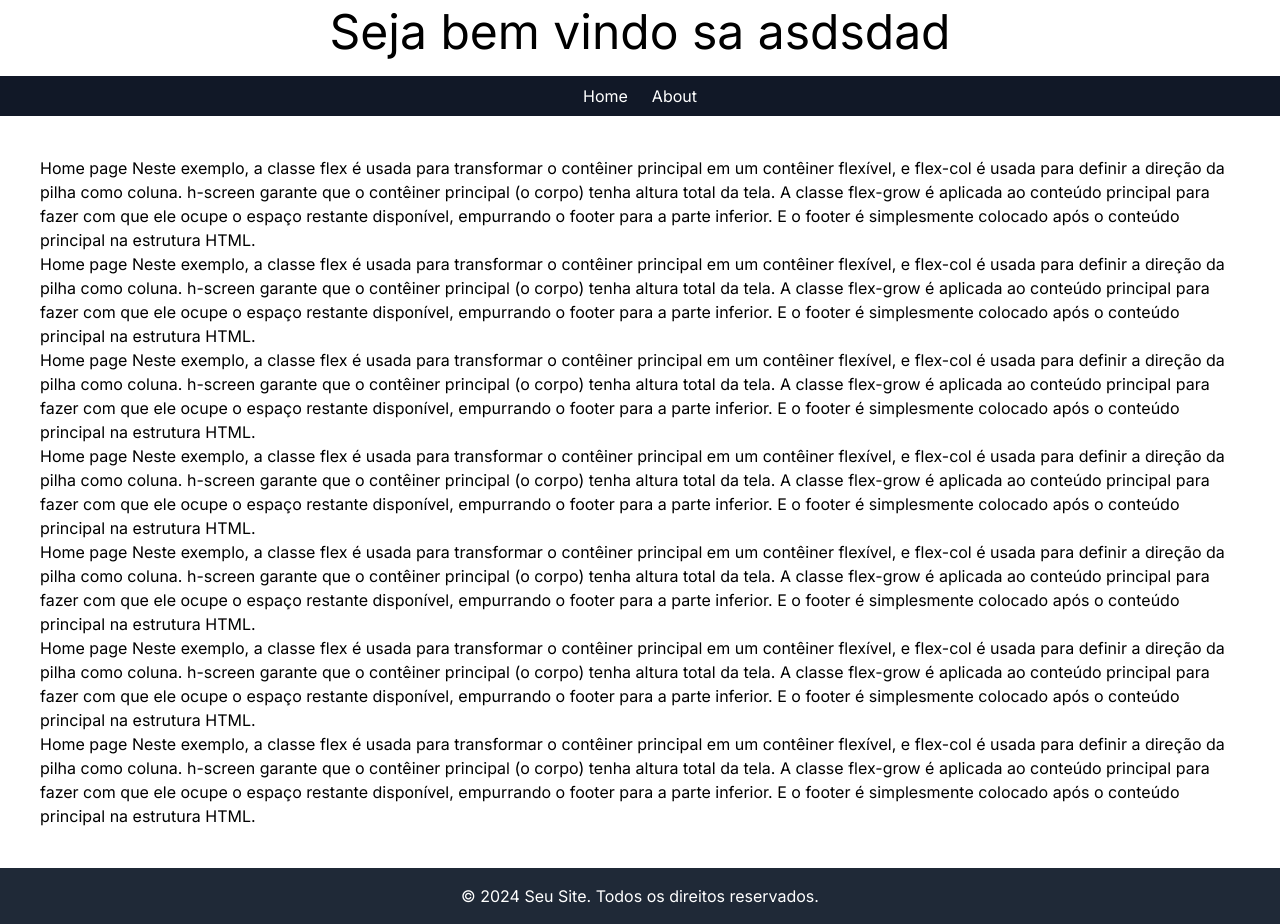
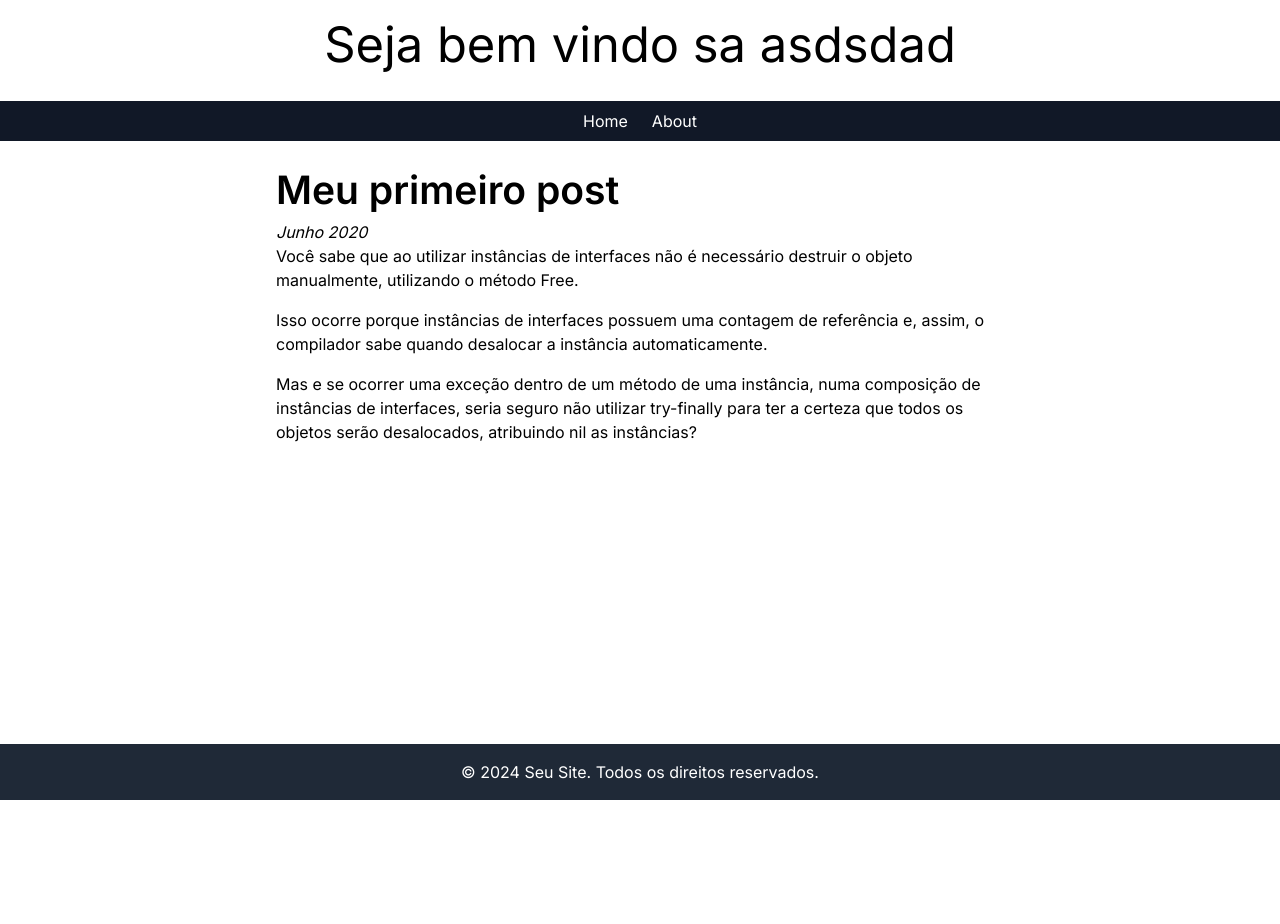
Before and after one commit to ismaelspaniol/my-blog, a Next.js app: page / in a window 1280 px wide. After the commit the page ends 800 px from the top, so only its background shows below. Built offline with nearby package versions, Linux system fonts and the light colour scheme.

Commit message:
card as article

```diff
--- /dev/null
+++ b/src/app/articles/first-smart-contract/page.tsx
@@ -0,0 +1,20 @@
+import Image from "next/image";
+
+export default function FistSmartContract() {
+    return (
+        <main>
+            <div className=" p-5 rounded ">
+                <p className=" text-4xl font-semibold">Meu primerio post</p>
+
+                <p className="italic">Sub titul</p>
+                <div id="content">
+                    <p className="text-left pb-4">
+                        Você sabe que ao utilizar instâncias de interfaces não é
+                        necessário destruir o objeto manualmente, utilizando o
+                        método Free.
+                    </p>
+                </div>
+            </div>
+        </main>
+    );
+}
--- a/src/app/globals.css
+++ b/src/app/globals.css
@@ -6,8 +6,8 @@
 @media (prefers-color-scheme: dark) {
   :root {
     --foreground-rgb: 255, 255, 255;
-    --background-start-rgb: 0, 0, 0;
-    --background-end-rgb: 0, 0, 0;
+    --background-start-rgb: 30, 30, 30;
+    --background-end-rgb: 30, 30, 30;
   }
 }
 
--- a/src/app/layout.tsx
+++ b/src/app/layout.tsx
@@ -26,7 +26,9 @@ export default function RootLayout({
                     <nav>
                         <Navbar></Navbar>
                     </nav>
-                    <div className="flex-grow p-10">{children}</div>
+                    <div className="flex-grow mx-auto max-w-screen-md">
+                        {children}
+                    </div>
 
                     <footer className="bg-gray-800 text-white text-center py-4">
                         <p>
--- a/src/app/page.tsx
+++ b/src/app/page.tsx
@@ -1,83 +1,34 @@
+import { ArticleCard } from "@/components/articleCard";
+import Link from "next/link";
+
 export default function Home() {
+    const articlesCard = [
+        {
+            id: 1,
+            title: "Meu primeiro post",
+            date: "Junho 2020",
+            url: "/articles/first-smart-contract",
+            content: [
+                "Você sabe que ao utilizar instâncias de interfaces não é necessário destruir o objeto manualmente, utilizando o método Free.",
+                "Isso ocorre porque instâncias de interfaces possuem uma contagem de referência e, assim, o compilador sabe quando desalocar a instância automaticamente.",
+                "Mas e se ocorrer uma exceção dentro de um método de uma instância, numa composição de instâncias de interfaces, seria seguro não utilizar try-finally para ter a certeza que todos os objetos serão desalocados, atribuindo nil as instâncias?",
+            ],
+        },
+        // Outros posts...
+    ];
+
     return (
         <main>
-            <h5>
-                Home page Neste exemplo, a classe flex é usada para transformar
-                o contêiner principal em um contêiner flexível, e flex-col é
-                usada para definir a direção da pilha como coluna. h-screen
-                garante que o contêiner principal (o corpo) tenha altura total
-                da tela. A classe flex-grow é aplicada ao conteúdo principal
-                para fazer com que ele ocupe o espaço restante disponível,
-                empurrando o footer para a parte inferior. E o footer é
-                simplesmente colocado após o conteúdo principal na estrutura
-                HTML.
-            </h5>
-            <h5>
-                Home page Neste exemplo, a classe flex é usada para transformar
-                o contêiner principal em um contêiner flexível, e flex-col é
-                usada para definir a direção da pilha como coluna. h-screen
-                garante que o contêiner principal (o corpo) tenha altura total
-                da tela. A classe flex-grow é aplicada ao conteúdo principal
-                para fazer com que ele ocupe o espaço restante disponível,
-                empurrando o footer para a parte inferior. E o footer é
-                simplesmente colocado após o conteúdo principal na estrutura
-                HTML.
-            </h5>
-            <h5>
-                Home page Neste exemplo, a classe flex é usada para transformar
-                o contêiner principal em um contêiner flexível, e flex-col é
-                usada para definir a direção da pilha como coluna. h-screen
-                garante que o contêiner principal (o corpo) tenha altura total
-                da tela. A classe flex-grow é aplicada ao conteúdo principal
-                para fazer com que ele ocupe o espaço restante disponível,
-                empurrando o footer para a parte inferior. E o footer é
-                simplesmente colocado após o conteúdo principal na estrutura
-                HTML.
-            </h5>
-            <h5>
-                Home page Neste exemplo, a classe flex é usada para transformar
-                o contêiner principal em um contêiner flexível, e flex-col é
-                usada para definir a direção da pilha como coluna. h-screen
-                garante que o contêiner principal (o corpo) tenha altura total
-                da tela. A classe flex-grow é aplicada ao conteúdo principal
-                para fazer com que ele ocupe o espaço restante disponível,
-                empurrando o footer para a parte inferior. E o footer é
-                simplesmente colocado após o conteúdo principal na estrutura
-                HTML.
-            </h5>
-            <h5>
-                Home page Neste exemplo, a classe flex é usada para transformar
-                o contêiner principal em um contêiner flexível, e flex-col é
-                usada para definir a direção da pilha como coluna. h-screen
-                garante que o contêiner principal (o corpo) tenha altura total
-                da tela. A classe flex-grow é aplicada ao conteúdo principal
-                para fazer com que ele ocupe o espaço restante disponível,
-                empurrando o footer para a parte inferior. E o footer é
-                simplesmente colocado após o conteúdo principal na estrutura
-                HTML.
-            </h5>
-            <h5>
-                Home page Neste exemplo, a classe flex é usada para transformar
-                o contêiner principal em um contêiner flexível, e flex-col é
-                usada para definir a direção da pilha como coluna. h-screen
-                garante que o contêiner principal (o corpo) tenha altura total
-                da tela. A classe flex-grow é aplicada ao conteúdo principal
-                para fazer com que ele ocupe o espaço restante disponível,
-                empurrando o footer para a parte inferior. E o footer é
-                simplesmente colocado após o conteúdo principal na estrutura
-                HTML.
-            </h5>
-            <h5>
-                Home page Neste exemplo, a classe flex é usada para transformar
-                o contêiner principal em um contêiner flexível, e flex-col é
-                usada para definir a direção da pilha como coluna. h-screen
-                garante que o contêiner principal (o corpo) tenha altura total
-                da tela. A classe flex-grow é aplicada ao conteúdo principal
-                para fazer com que ele ocupe o espaço restante disponível,
-                empurrando o footer para a parte inferior. E o footer é
-                simplesmente colocado após o conteúdo principal na estrutura
-                HTML.
-            </h5>
+            {articlesCard.map((article, index) => (
+                <ArticleCard
+                    id={article.id}
+                    key={article.id}
+                    title={article.title}
+                    date={article.date}
+                    url={article.url}
+                    content={article.content}
+                />
+            ))}
         </main>
     );
 }
--- /dev/null
+++ b/src/components/articleCard.tsx
@@ -0,0 +1,32 @@
+import Link from "next/link";
+
+export const ArticleCard = ({
+    id,
+    date,
+    title,
+    url,
+    content,
+}: {
+    id: number;
+    date: string;
+    title: string;
+    url: string;
+    content: string[];
+}) => {
+    return (
+        <div className=" p-5 rounded ">
+            <Link href={url}>
+                <p className=" text-4xl font-semibold">{title}</p>
+            </Link>
+            <p className="italic">{date}</p>
+            <div id="content">
+                {" "}
+                {content.map((paragrafo, index) => (
+                    <p className="text-left pb-4" key={index}>
+                        {paragrafo}
+                    </p>
+                ))}
+            </div>
+        </div>
+    );
+};
--- a/src/components/navbar.tsx
+++ b/src/components/navbar.tsx
@@ -64,20 +64,18 @@ const Navbar = () => {
             <ul
                 className={
                     nav
-                        ? "fixed sm:hidden left-0 top-0 w-[50%] h-full border-r border-r-gray-900 bg-[#000300] ease-in-out duration-500"
+                        ? "fixed sm:hidden left-0 top-0 w-[50%] h-full border-r  bg-gray-800 ease-in-out duration-500"
                         : "ease-in-out w-[50%] duration-500 fixed top-0 bottom-0 left-[-100%]"
                 }
             >
                 {/* Mobile Logo */}
-                <h1 className="w-full text-3xl font-bold text-[#00df9a] m-4">
-                    Hello
-                </h1>
+                <h1 className="w-full text-3xl font-bold  m-4">Páginas</h1>
 
                 {/* Mobile Navigation Items */}
                 {navItems.map((item: InavItem) => (
                     <li
                         key={item.id}
-                        className="p-2 border-b rounded-xl hover:bg-[#00df9a] duration-300 hover:text-black cursor-pointer border-gray-600 flex items-center"
+                        className="p-2 border-b rounded-xl hover:bg-gray-800 duration-300 hover:text-black cursor-pointer border-gray-600 flex items-center"
                     >
                         <Link
                             className="flex-grow  text-center py-1 rounded-xl"
--- a/tailwind.config.ts
+++ b/tailwind.config.ts
@@ -6,7 +6,15 @@ const config: Config = {
     "./src/components/**/*.{js,ts,jsx,tsx,mdx}",
     "./src/app/**/*.{js,ts,jsx,tsx,mdx}",
   ],
-  theme: {
+  theme: {    fontSize: {
+    sm: '0.8rem',
+    base: '1rem',
+    xl: '1.25rem',
+    '2xl': '1.563rem',
+    '3xl': '1.953rem',
+    '4xl': '2.441rem',
+    '5xl': '3.052rem',
+  },
     extend: {
       backgroundImage: {
         "gradient-radial": "radial-gradient(var(--tw-gradient-stops))",
```
